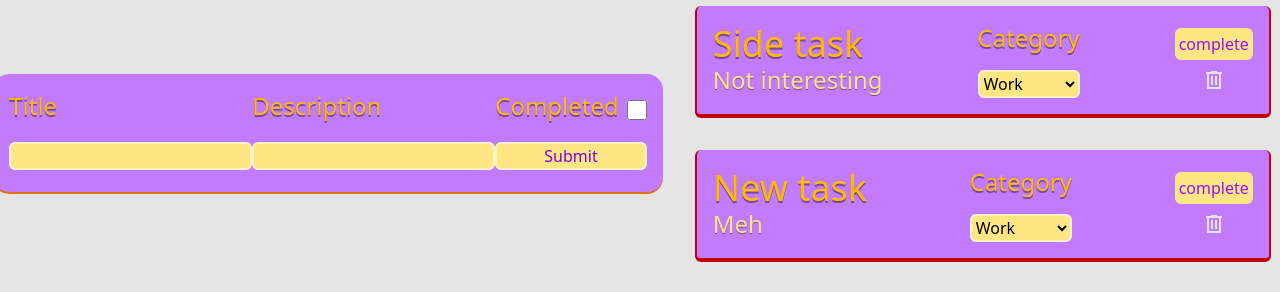
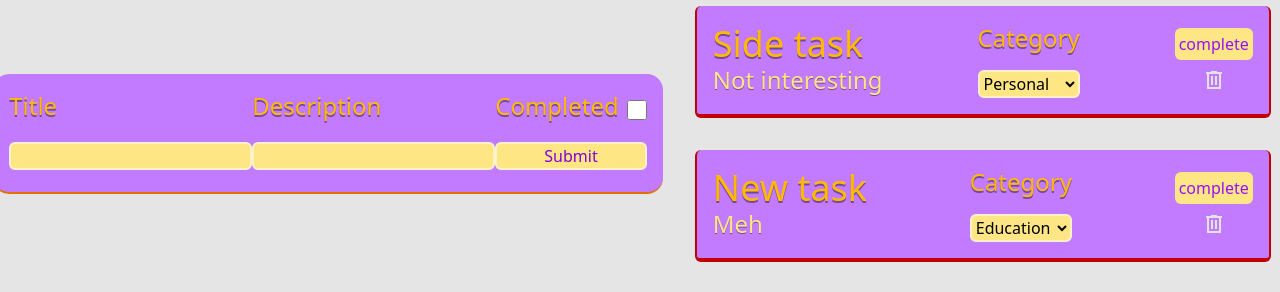
Before and after one commit to bymajka/react-tasks, a React (Vite) app in the folder component-task/: page / in a window 1280 px wide. Shown: the part 266-558 px from the top of the page. Built offline with nearby package versions, Linux system fonts and the light colour scheme.

Commit message:
Fixed bug with categories, now they update after User changes

```diff
--- a/component-task/src/App.tsx
+++ b/component-task/src/App.tsx
@@ -1,17 +1,25 @@
-import TaskForm from "./components/TaskForm"
-import { useState, createContext} from "react";
+import { useState, createContext, useEffect} from "react";
 import { TASKS } from "./constants/tasks";
 import TaskList from "./components/TaskList"
+import TaskForm from "./components/TaskForm"
 
-export const TasksContext = createContext((val:symbol) => {});
+export const TasksContext = createContext({removeContext:(val:symbol) => {}, changecategory:(val:symbol, value:string) => {}});
 
 const App = () => {
 
   const [tasks, setTasks] = useState(TASKS);
-  const handleTogglecompletion = (taskIndex:Symbol) => {
+  const handleTogglecompletion = (taskIndex:symbol) => {
     setTasks(tasks => tasks.map(task => task.id === taskIndex ? {...task, isCompleted: !task.isCompleted} : task));
   }
-  const handleRemoving = (taskIndex:Symbol) => {
+  const handleChangeCategory = (taskIndex:symbol, value:string) => {
+    setTasks(tasks => tasks.map(task => task.id === taskIndex ? {...task, category: value} : task));
+  }
+
+  useEffect(() => {
+    console.log("Updated tasks:", tasks);
+}, [tasks]);
+
+  const handleRemoving = (taskIndex:symbol) => {
     const newTasks = tasks.filter((task) => task.id !== taskIndex);
     setTasks(newTasks);
   }
@@ -19,7 +27,7 @@ const App = () => {
   return (
     <div className="flex flex-row flex-1/2 justify-center bg-neutral-200 gap-4">
       <TaskForm tasks={tasks} setTasks={setTasks} />
-      <TasksContext.Provider value={handleRemoving}>
+      <TasksContext.Provider value={{removeContext:handleRemoving, changecategory:handleChangeCategory}}>
       <TaskList tasks={tasks} onToggleCompletion={handleTogglecompletion}/>
       </TasksContext.Provider>
     </div>
--- a/component-task/src/components/Task.tsx
+++ b/component-task/src/components/Task.tsx
@@ -1,15 +1,14 @@
 import TaskCategoryInput from "./TaskCategoryInput";
-import { categories } from "../constants/categories";
 import TaskDeleteButton from "./TaskDeleteButton";
 
-const Task = (props: {id: symbol, title: string; description: string; isCompleted: boolean; iterationValue: number; onToggle: (id: symbol) => void}) => {
+const Task = (props: {id: symbol, title: string; description: string; isCompleted: boolean; iterationValue: number; categorie: string, onToggle: (id: symbol) => void}) => {
     return(
         <div className={`flex flex-row items-center gap-2 bg-purple-400 min-w-xl rounded-md justify-between m-4 p-4 border-0 border-b-4 border-l-2 border-r-2 ${props.isCompleted ? 'border-green-500' : 'border-red-700'}`}>
             <div>
                 <h1 className="text-amber-400 text-4xl [text-shadow:_0_2px_0_rgb(0_0_0_/_40%)]">{props.title}</h1>
                 <p className="text-amber-200 text-2xl [text-shadow:_0_1px_0_rgb(0_0_0_/_40%)]">{props.description}</p>
             </div>
-            <TaskCategoryInput id={props.iterationValue} categories={categories.map(category => category.name)} />
+            <TaskCategoryInput id={props.id} categorie={props.categorie} />
             <div className="flex flex-col content-between gap-2 items-center">
                 <button onClick={() => props.onToggle(props.id)} className="bg-amber-200 rounded-md p-1 text-purple-600 hover:bg-amber-300 hover:text-amber-800">{props.isCompleted ? 'uncomplete' : 'complete'}</button>
                 <TaskDeleteButton index={props.id}/>
--- a/component-task/src/components/TaskCategoryInput.tsx
+++ b/component-task/src/components/TaskCategoryInput.tsx
@@ -1,10 +1,22 @@
-const TaskCategoryInput = (props: {id: number, categories: string[]}) =>{
+import { useContext, useState } from "react";
+import { TasksContext } from "../App";
+import { categories } from "../constants/categories";
+
+const TaskCategoryInput = (props: {id: symbol, categorie: string}) =>{
+    const [selectedCategory, setSelectedCategory] = useState(props.categorie);
+    const tasksContext = useContext(TasksContext);
+
+    const handleCategoryChange = (e: React.ChangeEvent<HTMLSelectElement>) => {
+        const newCategory = e.target.value;
+        setSelectedCategory(newCategory);
+        tasksContext.changecategory(props.id, newCategory);
+    };
     return(
         <form action="" className="flex flex-col gap-4">
-            <label htmlFor={`category${props.id}`} className="text-amber-400 [text-shadow:_0_2px_0_rgb(0_0_0_/_40%)] text-2xl">Category</label>
-            <select name="category" id={`category${props.id}`} className="border-2 rounded-md border-amber-100 bg-amber-200">
-                {props.categories.map(category => {
-                    return (<option className="selection:bg-amber-200">{category}</option>)
+            <label htmlFor={`category${props.id.toString()}`} className="text-amber-400 [text-shadow:_0_2px_0_rgb(0_0_0_/_40%)] text-2xl">Category</label>
+            <select name="category" id={`category${props.id.toString()}`} value={selectedCategory} className="border-2 rounded-md border-amber-100 bg-amber-200" onChange={handleCategoryChange}>
+                {categories.map((category, index) => {
+                    return (<option key={index} className="selection:bg-amber-200" value={category.name}>{category.name}</option>)
                 })}
             </select>
         </form>
--- a/component-task/src/components/TaskDeleteButton.tsx
+++ b/component-task/src/components/TaskDeleteButton.tsx
@@ -4,10 +4,10 @@ import { TasksContext } from "../App";
 
 const TaskDeleteButton = (props: {index: symbol}) => {
 
-    const handleRemoving = useContext(TasksContext);
+    const tasksContext = useContext(TasksContext);
 
     return (
-        <button onClick={() => {handleRemoving(props.index)}}><img src={trashBinImage} alt="Delete" className="cursor-pointer hover:invert"/></button>
+        <button onClick={() => {tasksContext.removeContext(props.index)}}><img src={trashBinImage} alt="Delete" className="cursor-pointer hover:invert"/></button>
     )
 }
 
--- a/component-task/src/components/TaskList.tsx
+++ b/component-task/src/components/TaskList.tsx
@@ -1,6 +1,7 @@
+// import { categories } from "../constants/categories";
 import Task from "./Task";
 
-const TaskList = (props: {tasks: {id: Symbol, title: string, description: string, isCompleted: boolean}[], onToggleCompletion: (taskIndex:Symbol) => void}) => {
+const TaskList = (props: {tasks: {id: symbol, title: string, description: string, category: string, isCompleted: boolean}[], onToggleCompletion: (taskIndex:symbol) => void}) => {
 function* makeRangeIterator(start = 0, end = Infinity, step = 1) {
     let iterationCount = 0;
     for (let i = start; i < end; i += step) {
@@ -14,7 +15,7 @@ let rangeIterator = makeRangeIterator();
         <>
       <div className="flex flex-col justify-center items-center h-fit min-h-dvh">
         {props.tasks.map((task) => {
-          return <Task id={task.id} title={task.title} description={task.description} isCompleted={task.isCompleted} iterationValue={rangeIterator.next().value} onToggle={props.onToggleCompletion}/>
+          return <Task id={task.id} title={task.title} description={task.description} isCompleted={task.isCompleted} iterationValue={rangeIterator.next().value} onToggle={props.onToggleCompletion} categorie={task.category}/>
           })}
       </div>
     </>
--- a/component-task/src/constants/tasks.ts
+++ b/component-task/src/constants/tasks.ts
@@ -3,10 +3,11 @@ const TASK_ID_2 = Symbol('task 2');
 const TASK_ID_3 = Symbol('task 3');
 const TASK_ID_4 = Symbol('task 4');
 
+import { categories } from "./categories";
 
 export const TASKS = [
-    {id: TASK_ID_1, title: 'New task', description: 'Something interesting', isCompleted: true},
-    {id: TASK_ID_2, title: 'Side task', description: 'Not interesting', isCompleted: false},
-    {id: TASK_ID_3, title: 'New task', description: 'Meh', isCompleted: false},
-    {id: TASK_ID_4, title: 'Another side task', description: "This I've done", isCompleted: true}
+    {id: TASK_ID_1, title: 'New task', description: 'Something interesting', category: categories[0].name, isCompleted: true},
+    {id: TASK_ID_2, title: 'Side task', description: 'Not interesting', category: categories[2].name, isCompleted: false},
+    {id: TASK_ID_3, title: 'New task', description: 'Meh', category: categories[1].name, isCompleted: false},
+    {id: TASK_ID_4, title: 'Another side task', description: "This I've done", category: categories[0].name, isCompleted: true}
 ]
```
